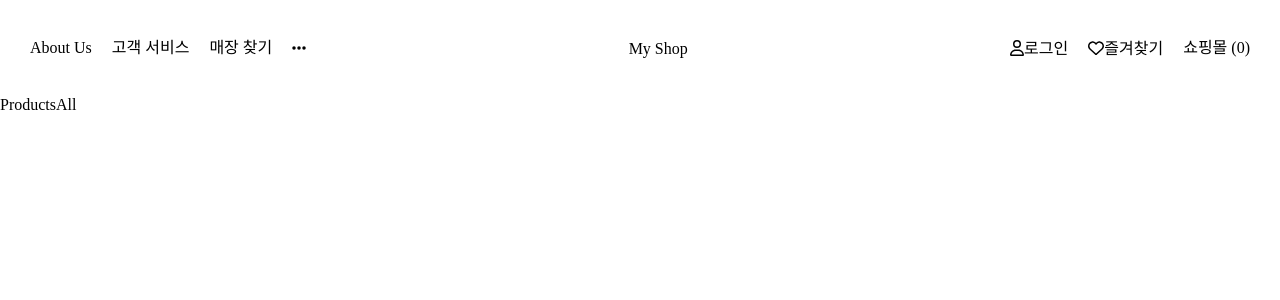
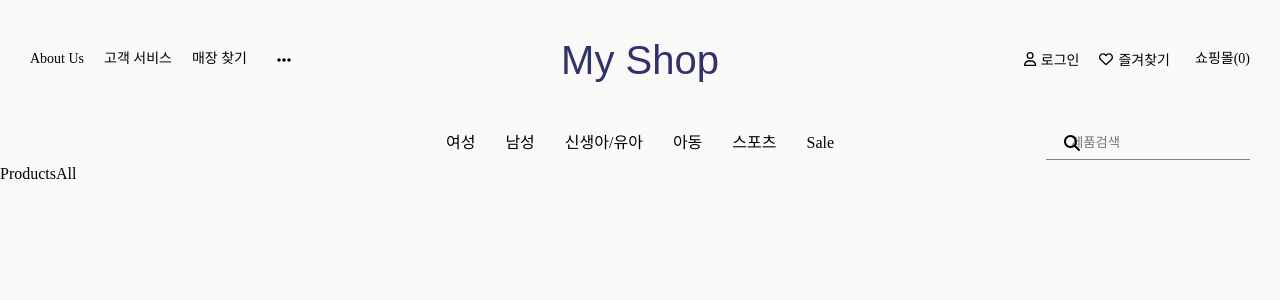
Before and after one commit to jeonga-yeon/shopping-mall, a React (Create React App) app: page / in a window 1280 px wide. Shown: the top 300 px of the page. Built offline with nearby package versions, Linux system fonts and the light colour scheme.

Commit message:
navigation bar

```diff
--- a/src/components/Navbar.js
+++ b/src/components/Navbar.js
@@ -1,29 +1,93 @@
 import React from "react";
 import styled from "styled-components";
 import { FontAwesomeIcon } from "@fortawesome/react-fontawesome";
-import { faEllipsisH } from "@fortawesome/free-solid-svg-icons";
-
+import { faEllipsisH, faSearch } from "@fortawesome/free-solid-svg-icons";
 import { faHeart, faUser } from "@fortawesome/free-regular-svg-icons";
+import { Link } from "react-router-dom";
 
 const Wrapper = styled.div``;
 
 const TopNav = styled.div`
+  @import url("https://fonts.googleapis.com/css2?family=Secular+One&display=swap");
   display: flex;
   justify-content: space-between;
-  margin: 30px 20px;
+  margin: 40px 20px;
   align-items: center;
   ul {
+    width: 33%;
     list-style: none;
     display: flex;
+    font-size: 14px;
     li {
       padding: 10px;
+      &:hover {
+        cursor: pointer;
+      }
+    }
+  }
+  .ellipsis {
+    margin-left: 10px;
+    font-size: 16px;
+    &:hover {
+      color: orange;
+    }
+  }
+  h1 {
+    width: 100%;
+    font-size: 40px;
+    font-family: "Secular One", sans-serif;
+    color: #30336b;
+  }
+  .login-menu {
+    width: 33%;
+    justify-content: flex-end;
+    span {
+      margin-left: 5px;
     }
   }
 `;
 
-const BottomNav = styled.div``;
+const BottomNav = styled.div`
+  display: flex;
+  justify-content: center;
+  align-items: center;
+  position: relative;
+  ul {
+    display: flex;
+    li {
+      padding: 15px;
+      &:hover {
+        cursor: pointer;
+        span {
+          border-bottom: 1px solid black;
+        }
+      }
+    }
+  }
+  div {
+    position: absolute;
+    right: 30px;
+    display: flex;
+    align-items: center;
+    .search {
+      position: absolute;
+      right: 170px;
+    }
+    input {
+      height: 30px;
+      border: none;
+      border-bottom: 1px solid gray;
+      background-color: #faf9f8;
+      padding-left: 25px;
+      &:focus {
+        outline: none;
+      }
+    }
+  }
+`;
 
 const Navbar = () => {
+  const menuList = ["여성", "남성", "신생아/유아", "아동", "스포츠", "Sale"];
   return (
     <Wrapper>
       <TopNav>
@@ -32,25 +96,39 @@ const Navbar = () => {
           <li>고객 서비스</li>
           <li>매장 찾기</li>
           <li>
-            <FontAwesomeIcon icon={faEllipsisH} />
+            <FontAwesomeIcon icon={faEllipsisH} className="ellipsis" />
           </li>
         </ul>
-        <h1>My Shop</h1>
-        <ul>
+        <Link to="/">
+          <h1>My Shop</h1>
+        </Link>
+        <ul className="login-menu">
           <li>
-            <FontAwesomeIcon icon={faUser} />
+            <FontAwesomeIcon icon={faUser} className="menu-icon" />
             <span>로그인</span>
           </li>
           <li>
-            <FontAwesomeIcon icon={faHeart} />
+            <FontAwesomeIcon icon={faHeart} className="menu-icon" />
             <span>즐겨찾기</span>
           </li>
           <li>
-            <span>쇼핑몰 (0)</span>
+            <span>쇼핑몰(0)</span>
           </li>
         </ul>
       </TopNav>
-      <BottomNav></BottomNav>
+      <BottomNav>
+        <ul>
+          {menuList.map((menu, index) => (
+            <li key={index}>
+              <span>{menu}</span>
+            </li>
+          ))}
+        </ul>
+        <div>
+          <FontAwesomeIcon icon={faSearch} className="search" />
+          <input type="text" placeholder="제품검색" />
+        </div>
+      </BottomNav>
     </Wrapper>
   );
 };
--- a/src/index.js
+++ b/src/index.js
@@ -32,6 +32,7 @@ footer, header, hgroup, menu, nav, section {
 }
 body {
 	line-height: 1;
+	background-color: #faf9f8;
 }
 ol, ul {
 	list-style: none;
@@ -48,6 +49,9 @@ table {
 	border-collapse: collapse;
 	border-spacing: 0;
 }
+a {
+	text-decoration: none;
+}
 `;
 
 const root = ReactDOM.createRoot(document.getElementById("root"));
```
